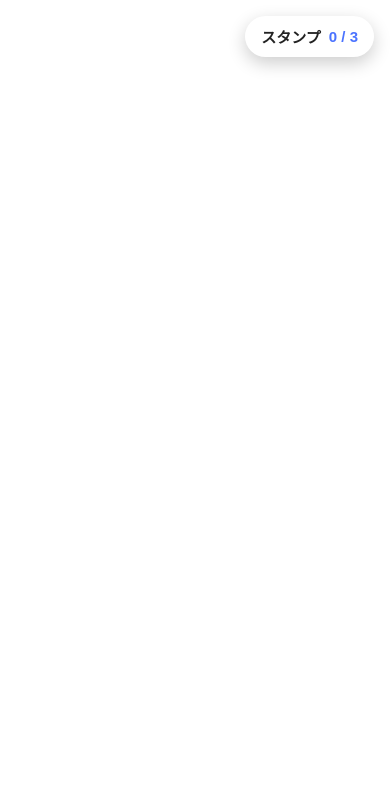
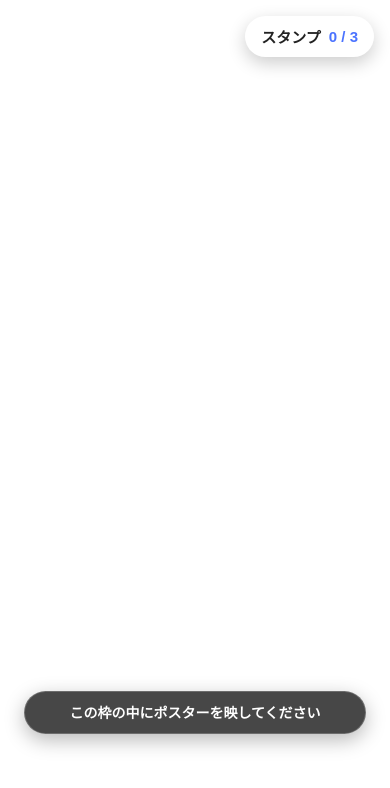
Before and after one commit to koki666666/ar-stamp-rally, a website built with Vite: page index.html in a window 390 px wide. Built offline with nearby package versions, Linux system fonts and the light colour scheme.

Commit message:
修正対応

```diff
--- a/index.html
+++ b/index.html
@@ -32,9 +32,7 @@
         physicallyCorrectLights: true;
       "
     >
-      <!-- ===========================
-           3Dモデルの読み込み
-      ============================ -->
+      <!-- 3Dモデルの読み込み -->
       <a-assets>
         <a-asset-item
           id="character-model-data"
@@ -50,7 +48,6 @@
 
       <!-- ===========================
            1枚目の認識画像
-           targetIndex: 0
       ============================ -->
       <a-entity
         id="ar-target-1"
@@ -80,7 +77,6 @@
 
       <!-- ===========================
            2枚目の認識画像
-           targetIndex: 1
       ============================ -->
       <a-entity
         id="ar-target-2"
@@ -129,6 +125,19 @@
     </a-scene>
 
     <!-- ===========================
+         画像認識ガイド文
+    ============================ -->
+    <div
+      id="scan-guide"
+      class="scan-guide"
+      aria-hidden="false"
+    >
+      <p class="scan-guide-text">
+        この枠の中にポスターを映してください
+      </p>
+    </div>
+
+    <!-- ===========================
          スタンプ台紙を開くボタン
     ============================ -->
     <button
@@ -151,12 +160,10 @@
       <div class="quiz-card">
         <div class="speech-triangle"></div>
 
-        <!-- 問題文はmain.jsで切り替える -->
         <h1 id="quiz-question">
           問題を読み込んでいます。
         </h1>
 
-        <!-- 選択肢はmain.jsで生成する -->
         <div
           id="quiz-options"
           class="quiz-options"
@@ -213,9 +220,7 @@
         </p>
 
         <div class="stamp-list">
-          <!-- ===========================
-               スポット1
-          ============================ -->
+          <!-- スポット1 -->
           <div
             class="stamp-item"
             data-stamp-id="stamp-spot-1"
@@ -245,9 +250,7 @@
             </div>
           </div>
 
-          <!-- ===========================
-               スポット2
-          ============================ -->
+          <!-- スポット2 -->
           <div
             class="stamp-item"
             data-stamp-id="stamp-spot-2"
@@ -277,9 +280,7 @@
             </div>
           </div>
 
-          <!-- ===========================
-               スポット3
-          ============================ -->
+          <!-- スポット3 -->
           <div
             class="stamp-item"
             data-stamp-id="stamp-spot-3"
--- a/src/main.js
+++ b/src/main.js
@@ -4,14 +4,6 @@ const totalStampCount = 3;
 
 /**
  * 認識画像ごとのクイズ設定
- *
- * quiz-1
- * → targetIndex: 0
- * → stamp-spot-1
- *
- * quiz-2
- * → targetIndex: 1
- * → stamp-spot-2
  */
 const quizData = {
   'quiz-1': {
@@ -32,6 +24,8 @@ const quizData = {
 const arTargets = document.querySelectorAll('.ar-target');
 const characterModels =
   document.querySelectorAll('.character-model');
+
+const scanGuide = document.querySelector('#scan-guide');
 
 const quizModal = document.querySelector('#quiz-modal');
 const quizQuestion =
@@ -65,6 +59,30 @@ const completeMessage = document.querySelector(
 
 let currentQuizId = null;
 let quizAnswered = false;
+
+/**
+ * 画像認識ガイドを表示する
+ */
+const showScanGuide = () => {
+  if (!scanGuide) {
+    return;
+  }
+
+  scanGuide.classList.remove('is-hidden');
+  scanGuide.setAttribute('aria-hidden', 'false');
+};
+
+/**
+ * 画像認識ガイドを非表示にする
+ */
+const hideScanGuide = () => {
+  if (!scanGuide) {
+    return;
+  }
+
+  scanGuide.classList.add('is-hidden');
+  scanGuide.setAttribute('aria-hidden', 'true');
+};
 
 /**
  * 現在のクイズ設定を取得する
@@ -122,10 +140,6 @@ const openQuiz = (quizId) => {
     return;
   }
 
-  /*
-   * 同じクイズを表示中の場合は、
-   * 再度開かない
-   */
   if (
     quizModal.classList.contains('is-visible') &&
     currentQuizId === quizId
@@ -141,6 +155,8 @@ const openQuiz = (quizId) => {
   resetQuizResult();
   createQuizOptions(quiz);
 
+  hideScanGuide();
+
   quizModal.classList.add('is-visible');
   quizModal.setAttribute('aria-hidden', 'false');
 
@@ -155,6 +171,8 @@ const openQuiz = (quizId) => {
 const closeQuiz = () => {
   quizModal.classList.remove('is-visible');
   quizModal.setAttribute('aria-hidden', 'true');
+
+  showScanGuide();
 };
 
 /**
@@ -162,6 +180,8 @@ const closeQuiz = () => {
  */
 const openStampBook = () => {
   updateStampBook();
+
+  hideScanGuide();
 
   stampModal.classList.add('is-visible');
   stampModal.setAttribute('aria-hidden', 'false');
@@ -173,6 +193,8 @@ const openStampBook = () => {
 const closeStampBook = () => {
   stampModal.classList.remove('is-visible');
   stampModal.setAttribute('aria-hidden', 'true');
+
+  showScanGuide();
 };
 
 /**
@@ -261,24 +283,14 @@ const playStampAnimation = (stampId) => {
 
   stampItem.classList.remove('is-stamping');
 
-  /*
-   * 一度再描画することで、
-   * CSSアニメーションを再実行できるようにする
-   */
   void stampItem.offsetWidth;
 
   stampItem.classList.add('is-stamping');
 
-  /*
-   * 押印の途中でスタンプを保存する
-   */
   window.setTimeout(() => {
     saveStamp(stampId);
   }, 650);
 
-  /*
-   * アニメーション終了後にクラスを外す
-   */
   window.setTimeout(() => {
     stampItem.classList.remove('is-stamping');
   }, 950);
@@ -321,10 +333,6 @@ const checkAnswer = (selectedAnswer) => {
   disableOptions();
 
   if (selectedAnswer === quiz.correctAnswer) {
-    /*
-     * すでに取得済みなら、
-     * 再度押印せず結果だけ表示する
-     */
     if (isStampCompleted(quiz.stampId)) {
       quizResult.textContent =
         '正解！このスタンプは獲得済みです。';
@@ -388,6 +396,7 @@ arTargets.forEach((arTarget) => {
       `認識画像を発見しました: ${quizId}`
     );
 
+    hideScanGuide();
     openQuiz(quizId);
   });
 
@@ -395,6 +404,13 @@ arTargets.forEach((arTarget) => {
     console.log(
       `認識画像を見失いました: ${quizId}`
     );
+
+    if (
+      !quizModal.classList.contains('is-visible') &&
+      !stampModal.classList.contains('is-visible')
+    ) {
+      showScanGuide();
+    }
   });
 });
 
@@ -456,6 +472,7 @@ document.addEventListener('keydown', (event) => {
  * 保存済みのスタンプ状態を読み込む
  */
 updateStampBook();
+showScanGuide();
 
 /*
  * スポット1だけリセットする場合
@@ -474,10 +491,11 @@ updateStampBook();
 /*
  * すべてのスタンプをリセットする場合
  *
- * localStorage.clear();
- * updateStampBook();
  */
+// localStorage.clear();
+// updateStampBook();
+
 
 console.log(
-  '2ターゲット対応のMindARスタンプラリーを起動しました。'
+  '画像認識ガイド付きのMindARスタンプラリーを起動しました。'
 );
--- a/src/style.css
+++ b/src/style.css
@@ -14,6 +14,57 @@ body {
 a-scene {
   width: 100%;
   height: 100%;
+}
+
+/* ===========================
+   画像認識ガイド文
+=========================== */
+
+.scan-guide {
+  position: fixed;
+  inset: 0;
+  z-index: 900;
+
+  pointer-events: none;
+
+  opacity: 1;
+  visibility: visible;
+
+  transition:
+    opacity 0.3s ease,
+    visibility 0.3s ease;
+}
+
+.scan-guide.is-hidden {
+  opacity: 0;
+  visibility: hidden;
+}
+
+.scan-guide-text {
+  position: absolute;
+  left: 50%;
+  bottom: 14vh;
+
+  width: max-content;
+  max-width: calc(100vw - 40px);
+  margin: 0;
+  padding: 11px 20px;
+
+  border: 1px solid rgba(255, 255, 255, 0.2);
+  border-radius: 999px;
+
+  background: rgba(0, 0, 0, 0.72);
+  color: #ffffff;
+
+  font-size: 15px;
+  font-weight: bold;
+  line-height: 1.4;
+
+  text-align: center;
+
+  box-shadow: 0 6px 20px rgba(0, 0, 0, 0.28);
+
+  transform: translateX(-50%);
 }
 
 /* ===========================
@@ -55,7 +106,6 @@ a-scene {
   pointer-events: auto;
 }
 
-/* 吹き出しの三角形 */
 .speech-triangle {
   position: absolute;
   top: -14px;
@@ -71,7 +121,6 @@ a-scene {
   transform: translateX(-50%);
 }
 
-/* 問題文 */
 .quiz-card h1 {
   margin: 0 0 16px;
 
@@ -82,7 +131,6 @@ a-scene {
   text-align: left;
 }
 
-/* 選択肢 */
 .quiz-options {
   display: grid;
   gap: 10px;
@@ -114,7 +162,6 @@ a-scene {
   opacity: 0.6;
 }
 
-/* 正解・不正解 */
 .quiz-result {
   min-height: 26px;
   margin: 16px 0 0;
@@ -133,7 +180,6 @@ a-scene {
   color: #d52b2b;
 }
 
-/* 閉じるボタン */
 .quiz-close-button {
   display: none;
 
@@ -526,6 +572,14 @@ a-scene {
 =========================== */
 
 @media (max-height: 700px) {
+  .scan-guide-text {
+    bottom: 11vh;
+
+    padding: 9px 16px;
+
+    font-size: 13px;
+  }
+
   .quiz-card {
     max-height: 55vh;
     padding: 14px;
@@ -569,3 +623,14 @@ a-scene {
     max-height: 54px;
   }
 }
+
+@media (max-width: 480px) {
+  .scan-guide-text {
+    bottom: 13vh;
+
+    width: calc(100% - 48px);
+    max-width: 360px;
+
+    font-size: 14px;
+  }
+}
```
